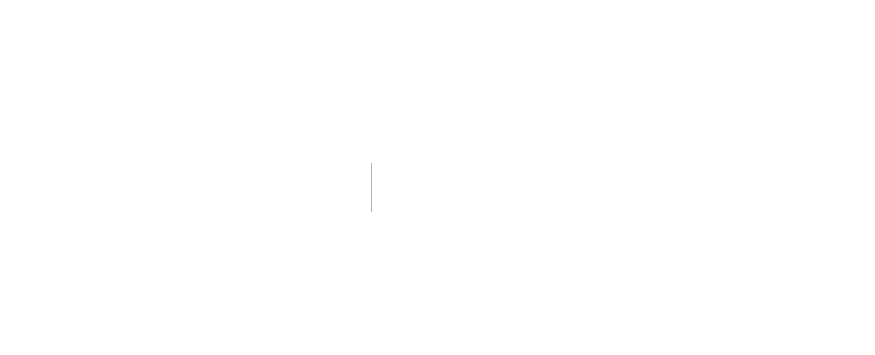
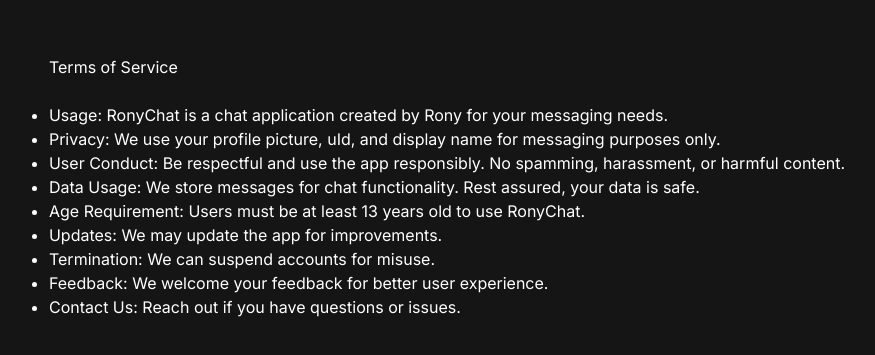
Before and after one commit to ronyfied/rony.chat, a Next.js app: page /terms in a window 1280 px wide. Before the commit this address had no page. Shown: the part 213-568 px from the top of the page, without its empty margins (193-1068 px from the left). Built offline with nearby package versions, Linux system fonts and the light colour scheme.

Commit message:
create tos and privacy policy

```diff
--- /dev/null
+++ b/src/app/privacy/page.tsx
@@ -0,0 +1,21 @@
+function Page() {
+  return (
+    <main className="w-screen h-screen flex items-center justify-center">
+      <div className="flex flex-col">
+        <h1>Privacy Policy</h1>
+        <br />
+        <ul className="list-disc">
+          <li>Information We Collect: We collect your profile picture, uId, and display name to enable the chat functionality.</li>
+          <li>How We Use Your Information: Your profile information is used for messaging within the app.</li>
+          <li>Data Security: We take measures to protect your data from unauthorized access and misuse.</li>
+          <li>Data Retention: We retain your messages for chat functionality but do not share this data with third parties.</li>
+          <li>Age Restrictions: Users must be at least 13 years old to use RonyChat.</li>
+          <li>Changes to Privacy Policy: We may update our privacy policy; any changes will be posted on our platform.</li>
+          <li>Contact Us: If you have questions or concerns, please reach out to us.</li>
+        </ul>
+      </div>
+    </main>
+  )
+}
+
+export default Page;
--- /dev/null
+++ b/src/app/terms/page.tsx
@@ -0,0 +1,23 @@
+function Page() {
+  return (
+    <main className="w-screen h-screen flex items-center justify-center">
+      <div className="flex flex-col">
+        <h1>Terms of Service</h1>
+        <br />
+        <ul className="list-disc">
+          <li>Usage: RonyChat is a chat application created by Rony for your messaging needs.</li>
+          <li>Privacy: We use your profile picture, uId, and display name for messaging purposes only.</li>
+          <li>User Conduct: Be respectful and use the app responsibly. No spamming, harassment, or harmful content.</li>
+          <li>Data Usage: We store messages for chat functionality. Rest assured, your data is safe.</li>
+          <li>Age Requirement: Users must be at least 13 years old to use RonyChat.</li>
+          <li>Updates: We may update the app for improvements.</li>
+          <li>Termination: We can suspend accounts for misuse.</li>
+          <li>Feedback: We welcome your feedback for better user experience.</li>
+          <li>Contact Us: Reach out if you have questions or issues.</li>
+        </ul>
+      </div>
+    </main>
+  )
+}
+
+export default Page;
```
